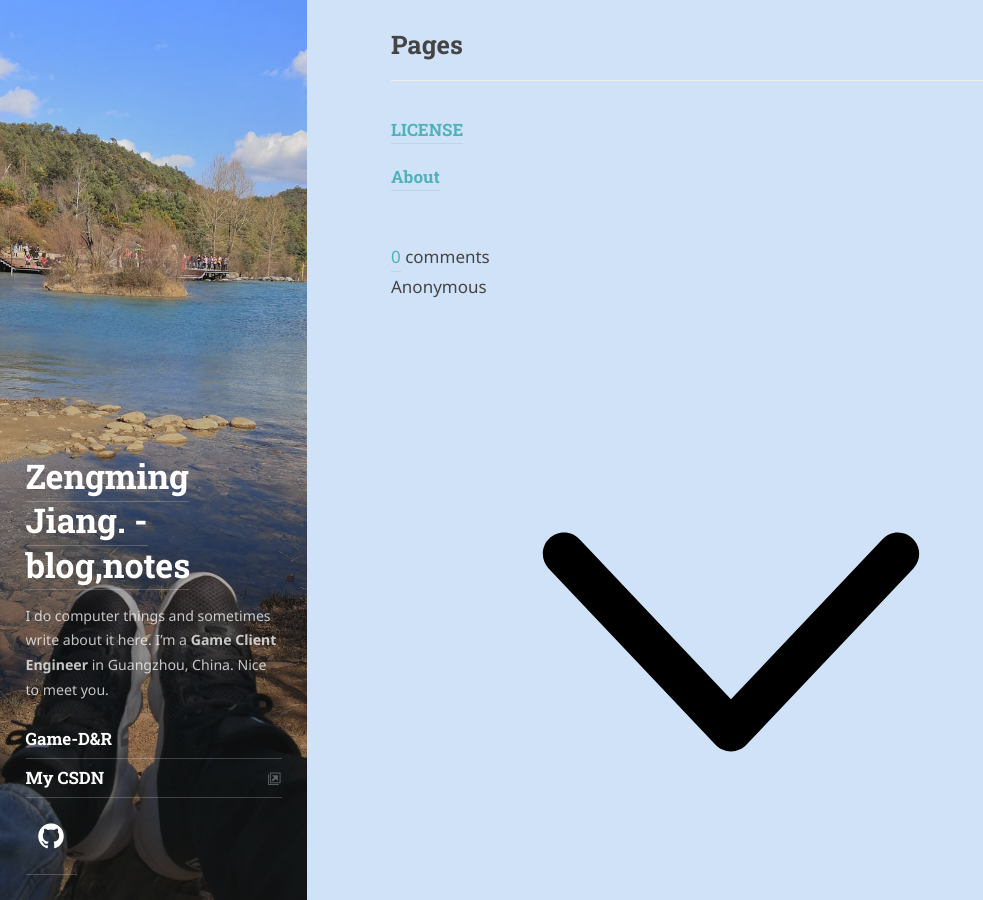
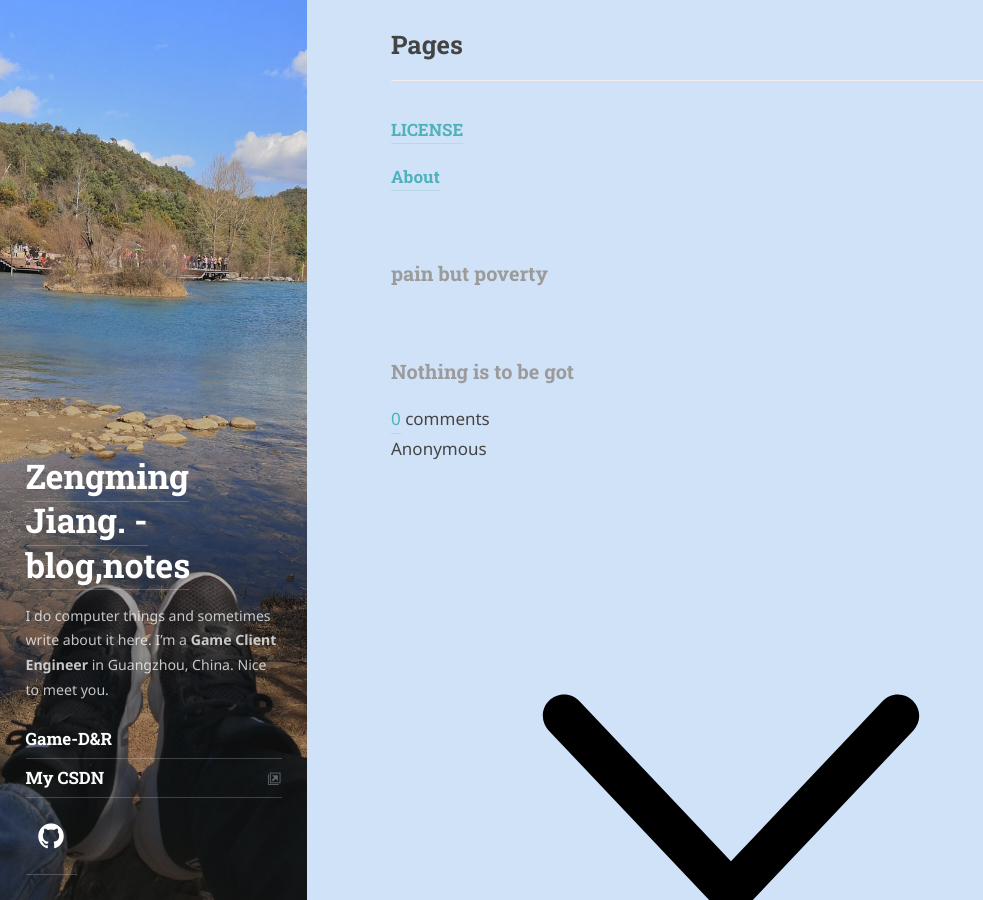
Before and after one commit to ZengmingJiang/ZengmingJiang.github.io, a Jekyll site: the page built from index.md, in a window 1280 px wide and 900 px high, scrolled down 518 px. Shown: the whole window, without its empty margins (0-983 px from the left). Built offline with Jekyll 4.4.1, drawn with Linux system fonts in a browser that asks for light colours; some web fonts are replaced; comment, search, counter and statistics services are not loaded.

Commit message:
test bug
test bug

```diff
--- a/_includes/comments.html
+++ b/_includes/comments.html
@@ -1,11 +1,14 @@
+<h3 align="left" style="color:rgb(155,155,155);">pain but poverty</h3>
 {% assign disqus = site.disqus | default:site.disqus_shortname %}
 {% if disqus and page.comments %}
+<h3 align="left" style="color:rgb(155,155,155);">Nothing is to be got without pain but poverty</h3>
 <aside class="comments related" role="complementary">
   <h2 class="hr">{{ site.data.strings.comments | default:"Comments" }}</h2>
   <div id="disqus_thread"></div>
   <noscript>Please enable JavaScript to view the <a href="https://disqus.com/?ref_noscript" rel="nofollow">comments powered by Disqus.</a></noscript>
 </aside>
 {% elsif site.comments_provider == 'gitalk' %}
+<h3 align="left" style="color:rgb(155,155,155);">Nothing is to be got</h3>
     <div id="gitalk-container"></div>
     <script src="/assets/js/gitalk.min.js"></script>
     <script>
```
